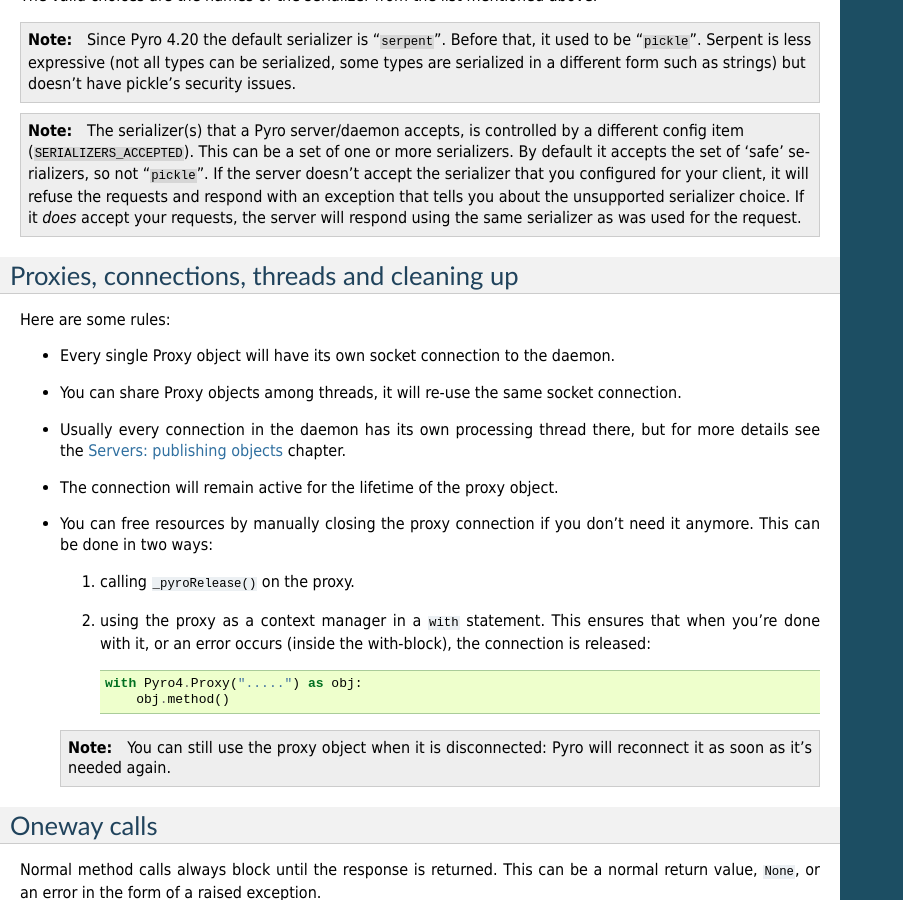
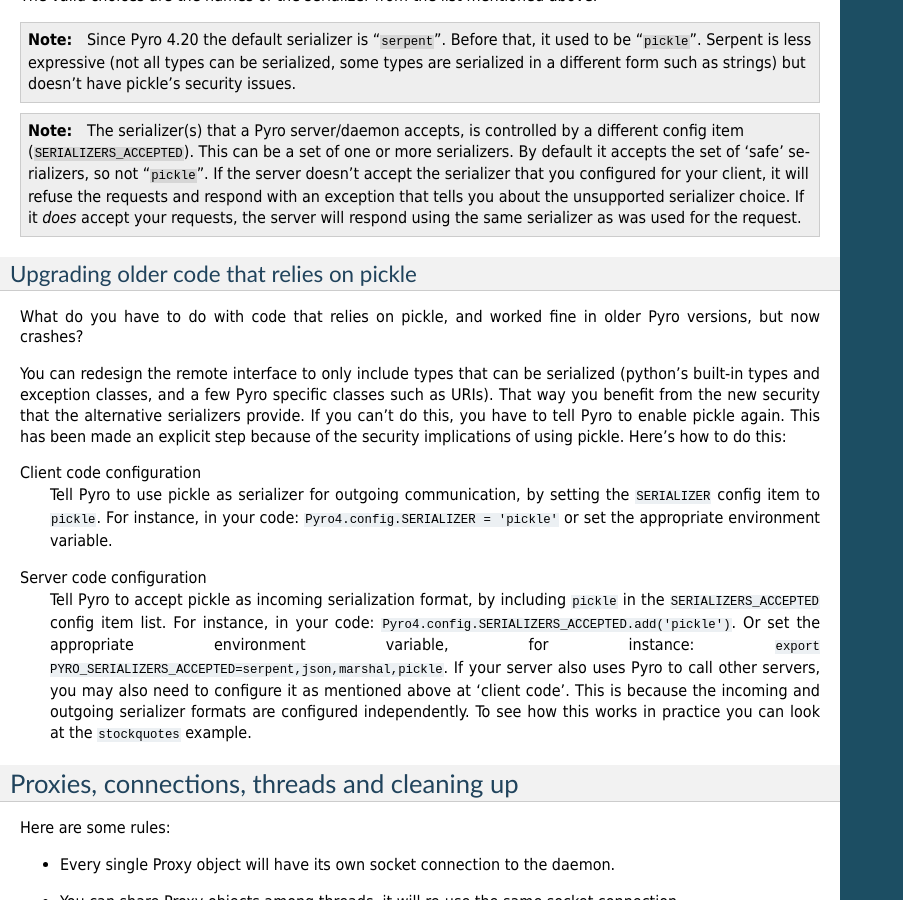
Before and after one commit to irmen/Pyro4, a Sphinx documentation site: the page built from docs/source/clientcode.rst, in a window 1280 px wide and 900 px high, scrolled down 2057 px. Shown: the whole window, without its empty margins (0-903 px from the left). Built offline with Sphinx 7.4.7, drawn with Linux system fonts in a browser that asks for light colours; the version number could not be read and is left out; some of the changed text lies outside the part shown.

Commit message:
more docs on serialization config

```diff
--- a/docs/source/changelog.rst
+++ b/docs/source/changelog.rst
@@ -5,6 +5,7 @@
 **Pyro 4.23**
 
 - Pyro4.test.echoserver now correctly runs the NS's broadcast server as well
+- docs: added more info on dealing with new serialization configuration in existing code
 
 
 **Pyro 4.22**
--- a/docs/source/clientcode.rst
+++ b/docs/source/clientcode.rst
@@ -126,6 +126,32 @@
     for your client, it will refuse the requests and respond with an exception that tells
     you about the unsupported serializer choice. If it *does* accept your requests,
     the server will respond using the same serializer as was used for the request.
+
+
+Upgrading older code that relies on pickle
+------------------------------------------
+
+What do you have to do with code that relies on pickle, and worked fine in older Pyro versions, but now crashes?
+
+You can redesign the remote interface to only include types that can be serialized (python's built-in types and
+exception classes, and a few Pyro specific classes such as URIs). That way you benefit from the new security that
+the alternative serializers provide. If you can't do this, you have to tell Pyro to enable pickle again.
+This has been made an explicit step because of the security implications of using pickle. Here's how to do this:
+
+Client code configuration
+    Tell Pyro to use pickle as serializer for outgoing communication, by setting the ``SERIALIZER``
+    config item to ``pickle``. For instance, in your code: :code:`Pyro4.config.SERIALIZER = 'pickle'`
+    or set the appropriate environment variable.
+
+Server code configuration
+    Tell Pyro to accept pickle as incoming serialization format, by including ``pickle`` in
+    the ``SERIALIZERS_ACCEPTED`` config item list. For instance, in your code:
+    :code:`Pyro4.config.SERIALIZERS_ACCEPTED.add('pickle')`. Or set the appropriate
+    environment variable, for instance: :code:`export PYRO_SERIALIZERS_ACCEPTED=serpent,json,marshal,pickle`.
+    If your server also uses Pyro to call other servers, you may also need to configure
+    it as mentioned above at 'client code'. This is because the incoming and outgoing serializer formats
+    are configured independently.
+    To see how this works in practice you can look at the :file:`stockquotes` example.
 
 
 Proxies, connections, threads and cleaning up
--- a/docs/source/servercode.rst
+++ b/docs/source/servercode.rst
@@ -333,7 +333,8 @@
 select the serializer for these by setting the ``SERIALIZER`` config item.
 
 See the :doc:`/config` chapter for details about the config items.
-See :ref:`object-serialization` for more details about serialization.
+See :ref:`object-serialization` for more details about serialization, the new config items,
+and how to deal with existing code that relies on pickle.
 
 .. note::
     Since Pyro 4.20 the default serializer is "``serpent``". It used to be "``pickle``" in older versions.
```
